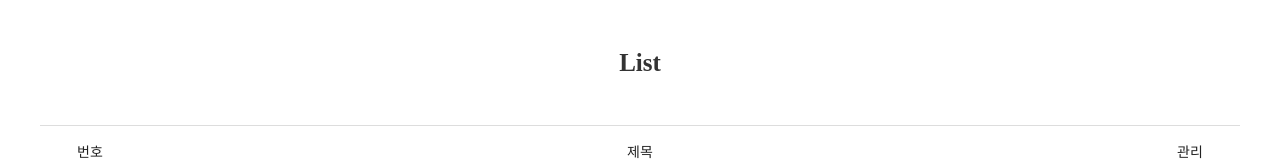
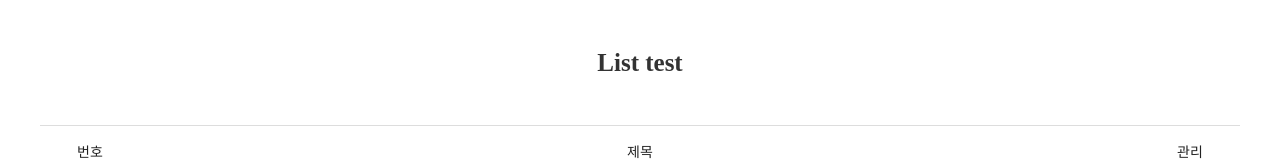
Before and after one commit to JangHyunjeong/react_blog_project, a React (Create React App) app: page / in a window 1280 px wide. Shown: the top 161 px of the page. Built offline with nearby package versions, Linux system fonts and the light colour scheme.

Commit message:
🚧 배포 테스트

```diff
--- a/src/routes/ListPage.js
+++ b/src/routes/ListPage.js
@@ -36,7 +36,7 @@ function ListPage() {
       return (
         <div className="list-page">
           <div className='sub-inner'>
-            <h2 className='sub-title'>List</h2>
+            <h2 className='sub-title'>List test</h2>
             <form>
               <ul className="list-content">
                 <li className="list-header">
```
